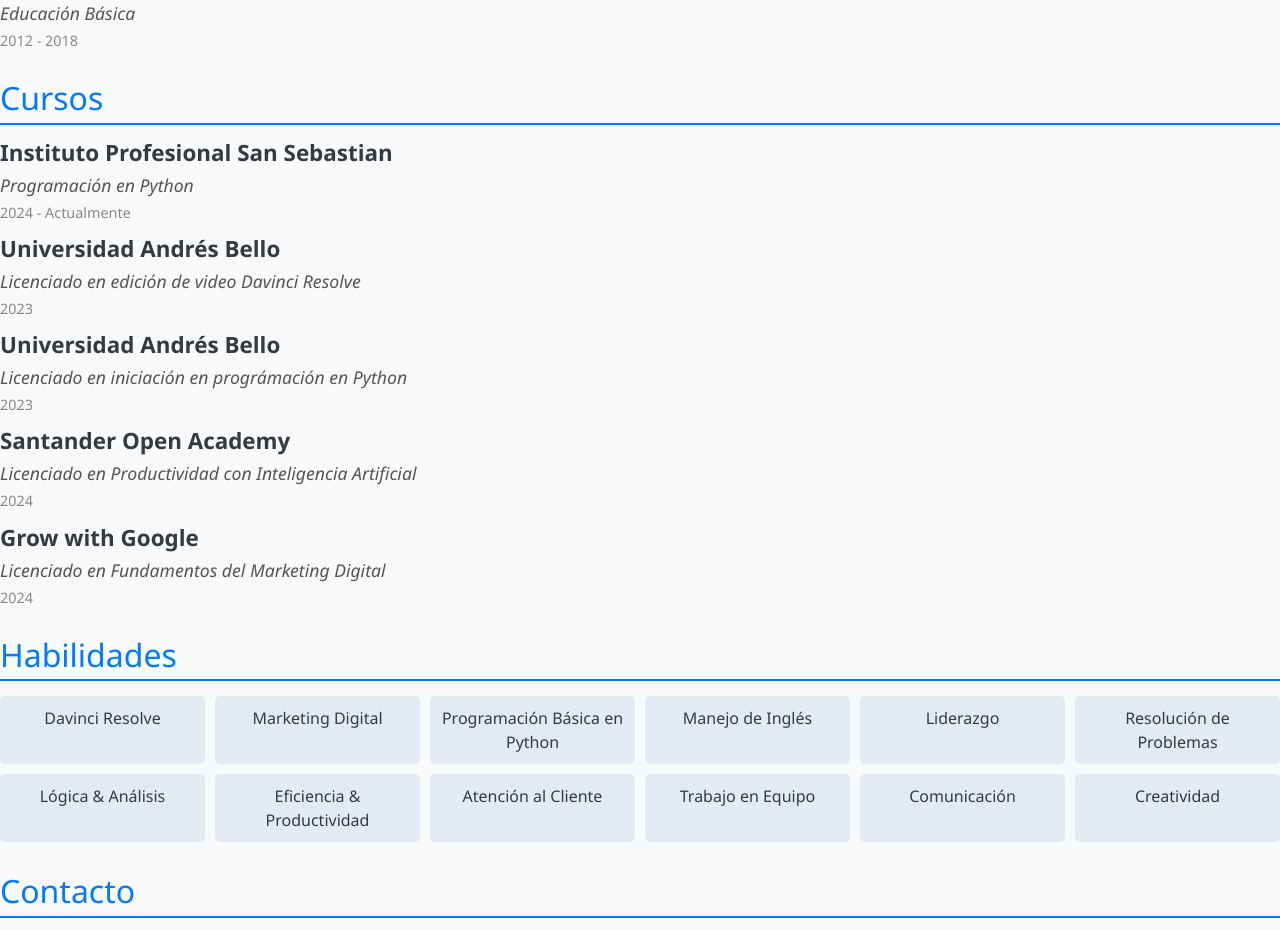
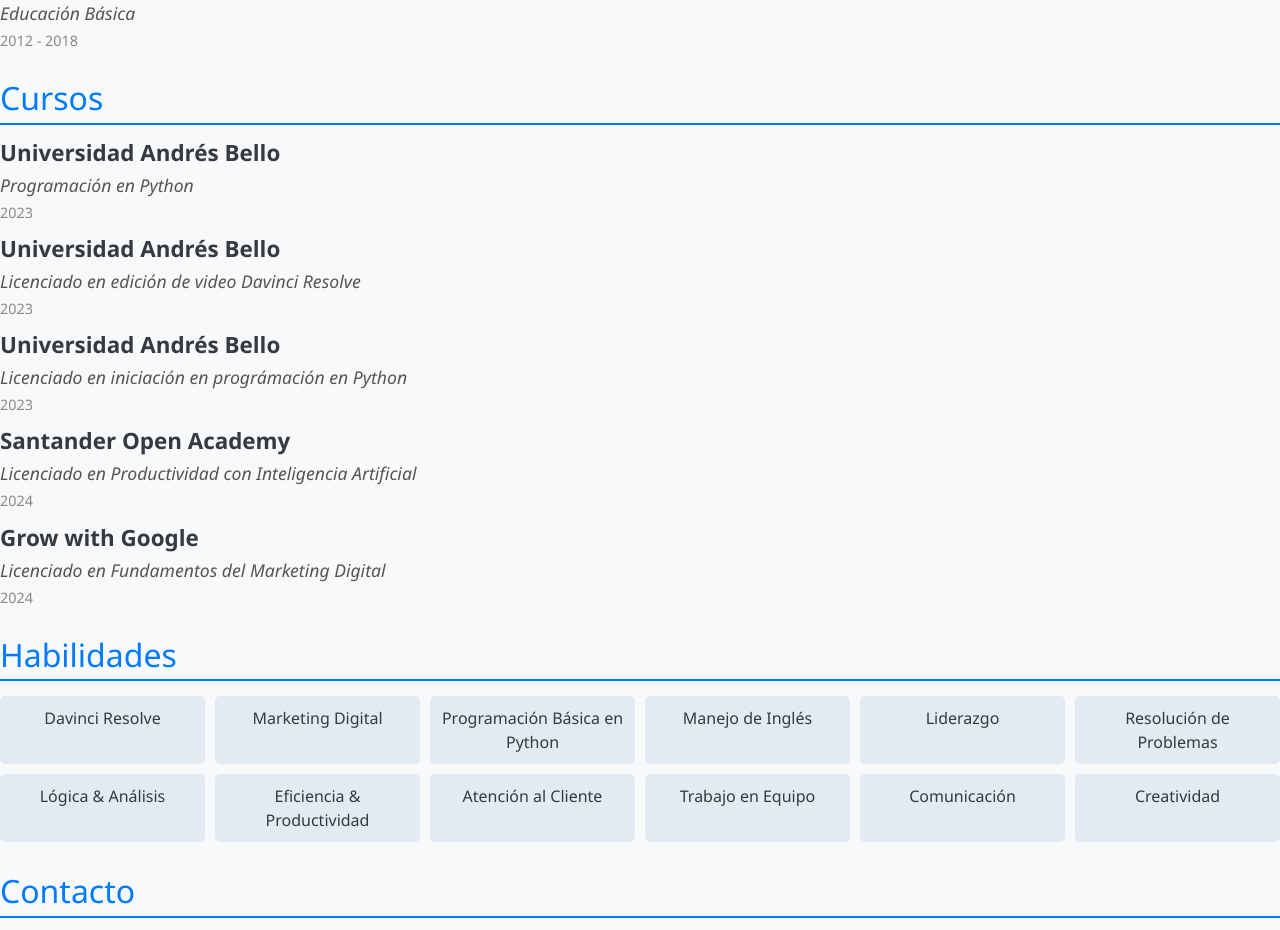
Before and after one commit to andresestudiantecl/cv-profesional, a plain HTML site: page index.html in a window 1280 px wide. Shown: the part 1338-2268 px from the top of the page. Drawn offline with nearby package versions, Linux system fonts and the light colour scheme.

Commit message:
Update index.html

```diff
--- a/index.html
+++ b/index.html
@@ -136,9 +136,9 @@
 
     <li class="course_item">
 
-        <h2 class="course_location">Instituto Profesional San Sebastian</h2>
+        <h2 class="course_location">Universidad Andrés Bello</h2>
         <h3 class="course_title">Programación en Python</h3>
-        <h3 class="course_date">2024 - Actualmente</h3>
+        <h3 class="course_date">2023</h3>
 
     </li>
 
```
